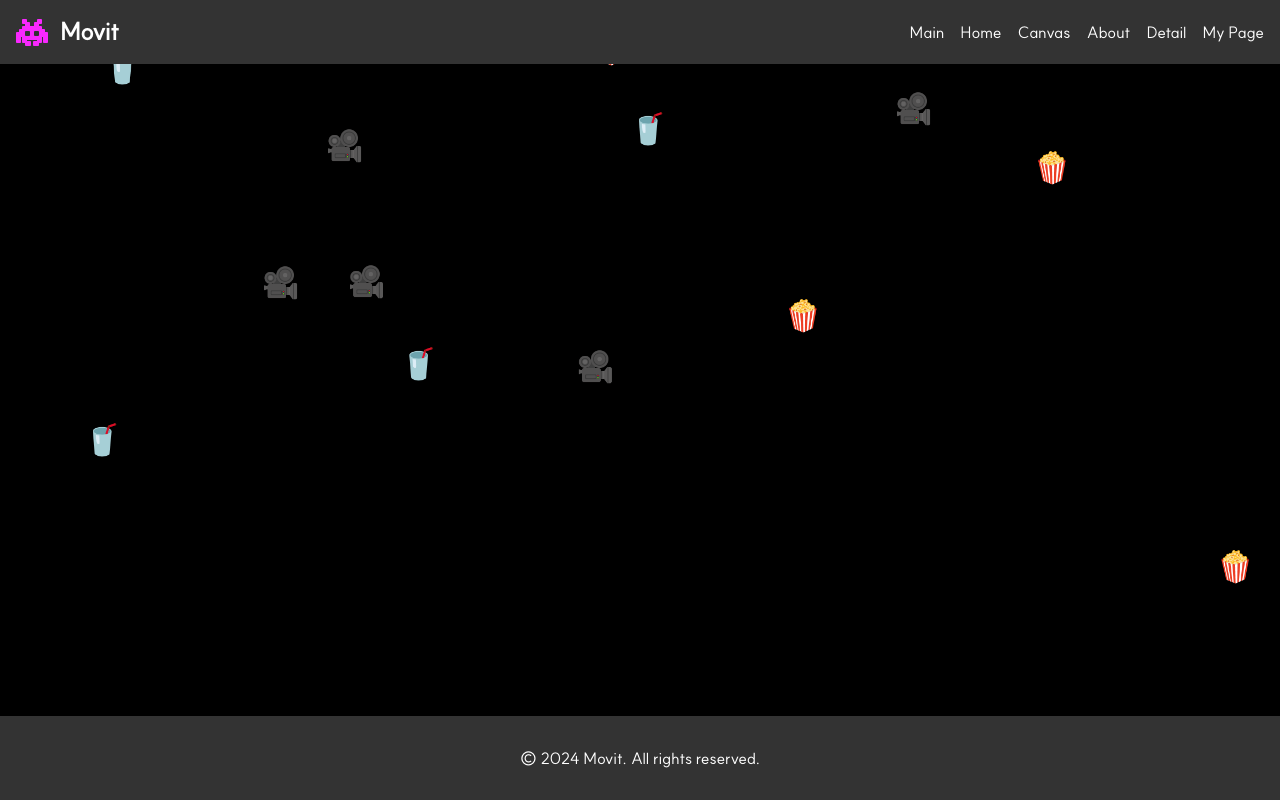
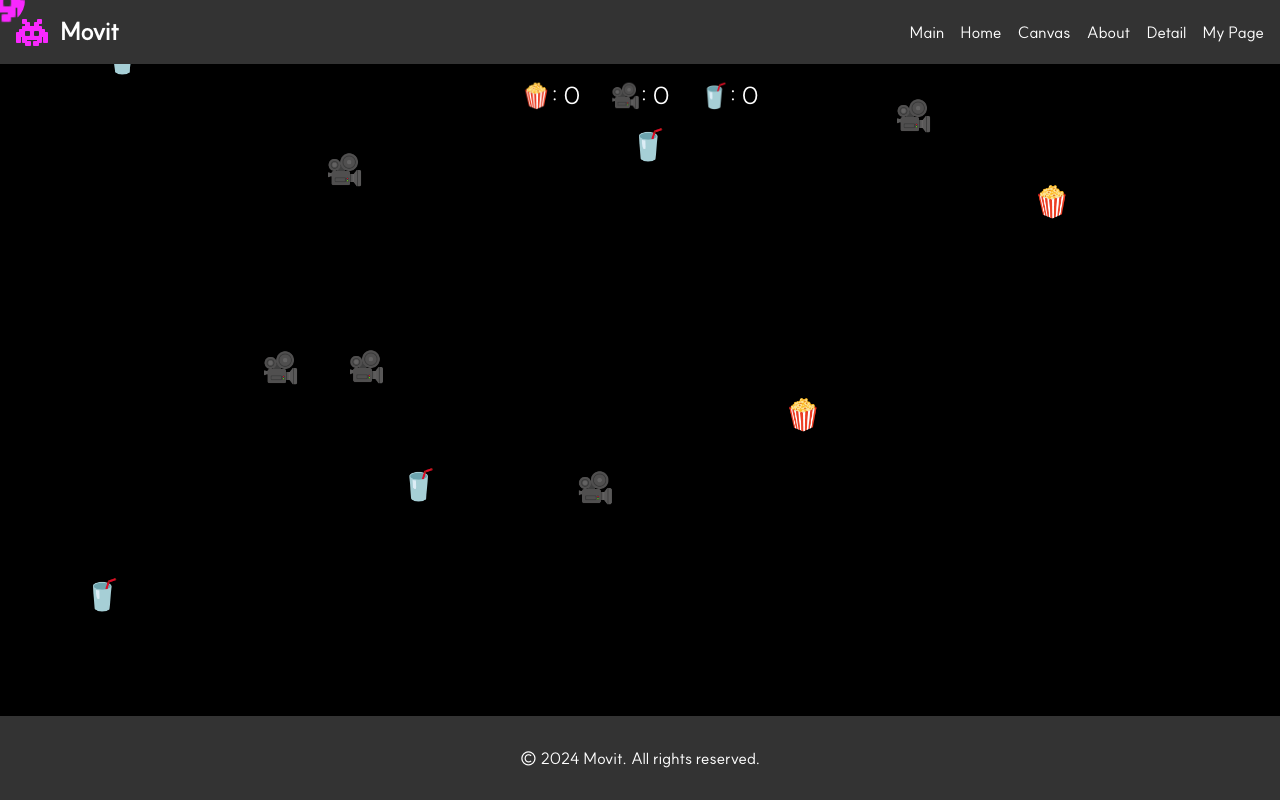
Before and after one commit to yeoniii20/movit, a Vue app: page / in a window 1280 px wide. Built offline with nearby package versions, Linux system fonts and the light colour scheme; the HTML template or start-up script is replaced by a standard one.

Commit message:
feat: add animation and btn

```diff
--- a/src/views/MainPage.vue
+++ b/src/views/MainPage.vue
@@ -1,44 +1,61 @@
 <template>
   <div class="scroll-container" @scroll="handleScroll">
+    <div class="counter">
+      <div v-for="(count, emoji) in caughtCounts" :key="emoji">
+        {{ emoji }}: {{ count }}
+      </div>
+    </div>
     <div class="circle-container" ref="circleContainer">
       <div
         v-for="(item, index) in items"
         :key="index"
         class="falling-item"
         :style="itemStyle(item)"
+        @animationiteration="resetPosition(index)"
       >
         {{ item.emoji }}
       </div>
     </div>
-    <div v-if="showText" class="movit-text">Movit</div>
+    <div class="movit-text" @click="goHome">Movit</div>
+    <div
+      class="custom-cursor"
+      :style="{ top: cursorY + 'px', left: cursorX + 'px' }"
+    ></div>
   </div>
 </template>
 
 <script>
-import { ref, onMounted } from "vue";
+import { useRouter } from "vue-router";
+import { ref, onMounted, onBeforeUnmount } from "vue";
 
 export default {
   name: "MainPage",
   setup() {
+    const router = useRouter();
     const circleContainer = ref(null);
     const items = ref([]);
-    const itemCount = 30; // 아이템의 개수
+    const itemCount = 30;
     const showText = ref(false);
+    const cursorX = ref(0);
+    const cursorY = ref(0);
+    const caughtCounts = ref({ "🍿": 0, "🎥": 0, "🥤": 0 });
 
-    const emojis = ["🍿", "🎥", "🥤"]; // 팝콘, 3D 안경, 콜라 이모티콘
+    const emojis = ["🍿", "🎥", "🥤"];
 
     const createItem = () => {
       return {
         emoji: emojis[Math.floor(Math.random() * emojis.length)],
         left: Math.random() * window.innerWidth + "px",
-        animationDuration: Math.random() * 2 + 3 + "s", // 애니메이션 속도 랜덤 (3초에서 5초 사이)
-        animationDelay: Math.random() * 1 + "s", // 애니메이션 딜레이 랜덤 (0초에서 1초 사이)
+        top: -50,
+        animationDuration: Math.random() * 2 + 3 + "s",
+        animationDelay: Math.random() * 1 + "s",
       };
     };
 
     const itemStyle = (item) => {
       return {
         left: item.left,
+        top: item.top + "px",
         animationDuration: item.animationDuration,
         animationDelay: item.animationDelay,
       };
@@ -48,11 +65,41 @@ export default {
       const scrollPosition =
         window.scrollY || document.documentElement.scrollTop;
       if (scrollPosition > 100) {
-        // 원하는 스크롤 위치 설정
         showText.value = true;
       } else {
         showText.value = false;
       }
+    };
+
+    const handleMouseMove = (event) => {
+      cursorX.value = event.clientX;
+      cursorY.value = event.clientY;
+      checkForCatch(event.clientX, event.clientY);
+    };
+
+    const checkForCatch = (mouseX, mouseY) => {
+      items.value.forEach((item, index) => {
+        const itemElement = circleContainer.value.children[index];
+        const rect = itemElement.getBoundingClientRect();
+        if (
+          mouseX >= rect.left &&
+          mouseX <= rect.right &&
+          mouseY >= rect.top &&
+          mouseY <= rect.bottom
+        ) {
+          items.value.splice(index, 1);
+          items.value.push(createItem());
+          caughtCounts.value[item.emoji] += 1;
+        }
+      });
+    };
+
+    const resetPosition = (index) => {
+      items.value[index].top = -50;
+    };
+
+    const goHome = () => {
+      router.push({ path: "/home" });
     };
 
     onMounted(() => {
@@ -60,14 +107,25 @@ export default {
         items.value.push(createItem());
       }
       window.addEventListener("scroll", handleScroll);
+      window.addEventListener("mousemove", handleMouseMove);
+    });
+
+    onBeforeUnmount(() => {
+      window.removeEventListener("scroll", handleScroll);
+      window.removeEventListener("mousemove", handleMouseMove);
     });
 
     return {
       circleContainer,
+      resetPosition,
+      goHome,
       items,
       itemCount,
       itemStyle,
       showText,
+      cursorX,
+      cursorY,
+      caughtCounts,
     };
   },
 };
@@ -78,8 +136,20 @@ export default {
   background-color: black;
   overflow: hidden;
   position: relative;
-  height: 100vh;
-  cursor: url("@/assets/image/retro_small.png"), auto;
+  height: 150vh;
+  cursor: none;
+}
+
+.counter {
+  display: flex;
+  gap: 30px;
+  position: fixed;
+  top: 80px;
+  left: 50%;
+  transform: translateX(-50%);
+  color: white;
+  font-size: 1.5em;
+  z-index: 1000;
 }
 
 .circle-container {
@@ -87,6 +157,7 @@ export default {
   display: flex;
   justify-content: center;
   align-items: center;
+  position: relative;
 }
 
 .falling-item {
@@ -103,19 +174,37 @@ export default {
     transform: translateY(-100px);
   }
   100% {
-    transform: translateY(100vh);
+    transform: translateY(150vh);
   }
 }
 
 .movit-text {
-  position: fixed;
-  bottom: 20px;
+  position: absolute;
+  bottom: 50px;
   left: 50%;
   transform: translateX(-50%);
   font-size: 2em;
-  color: white;
-  background-color: rgba(0, 0, 0, 0.5);
+  color: #d4d4d4;
+  background-color: rgb(248, 40, 254, 0.3);
   padding: 10px 20px;
   border-radius: 10px;
+  z-index: 1000;
+}
+
+.custom-cursor {
+  width: 50px;
+  height: 50px;
+  background-image: url("@/assets/image/retro_small.png");
+  background-size: cover;
+  border-radius: 50%;
+  position: fixed;
+  pointer-events: none;
+  transform: translate(-50%, -50%);
+  transition: background-color 0.2s;
+  z-index: 1000;
+}
+
+.btn {
+  color: #fff;
 }
 </style>
```
